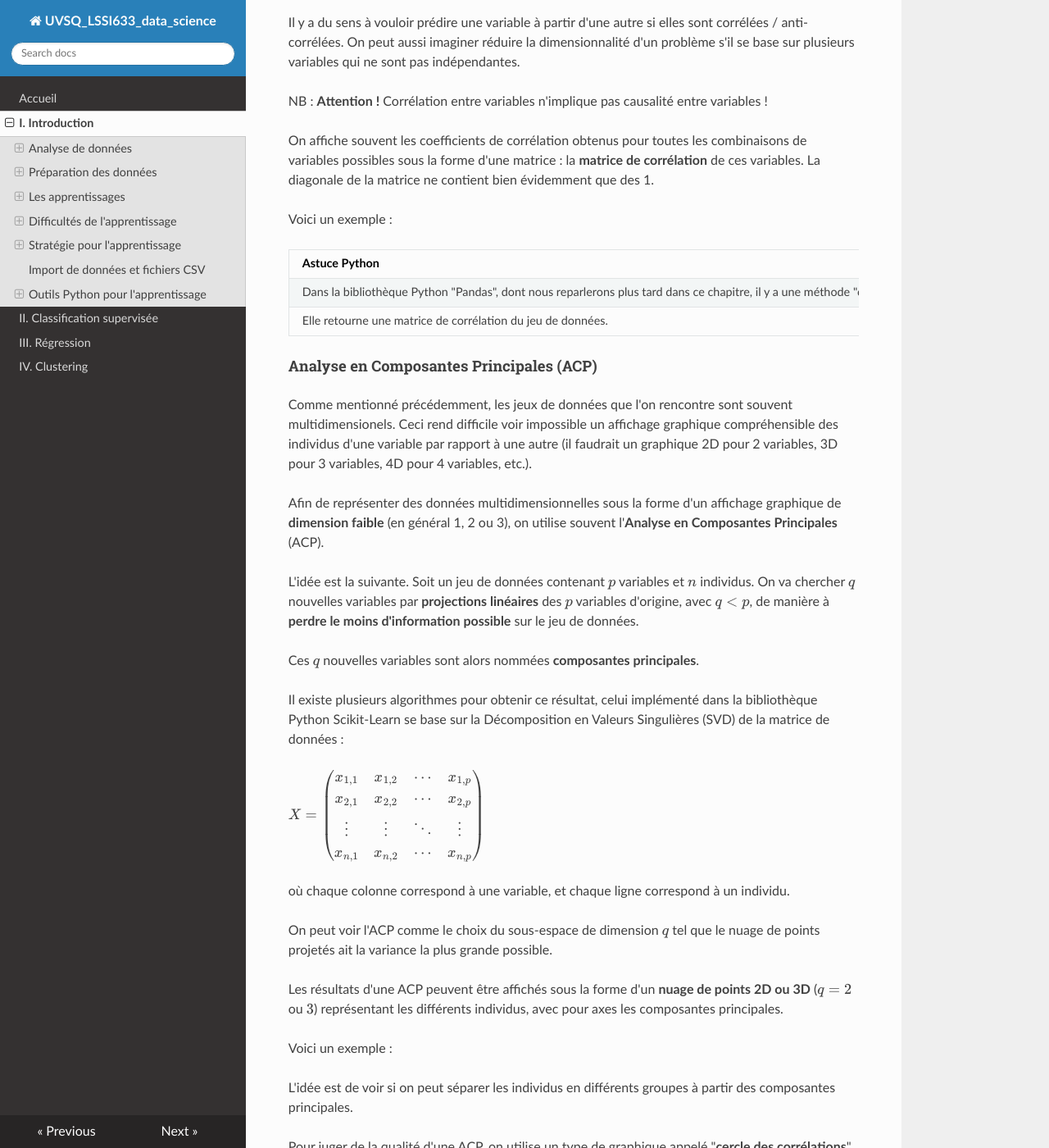
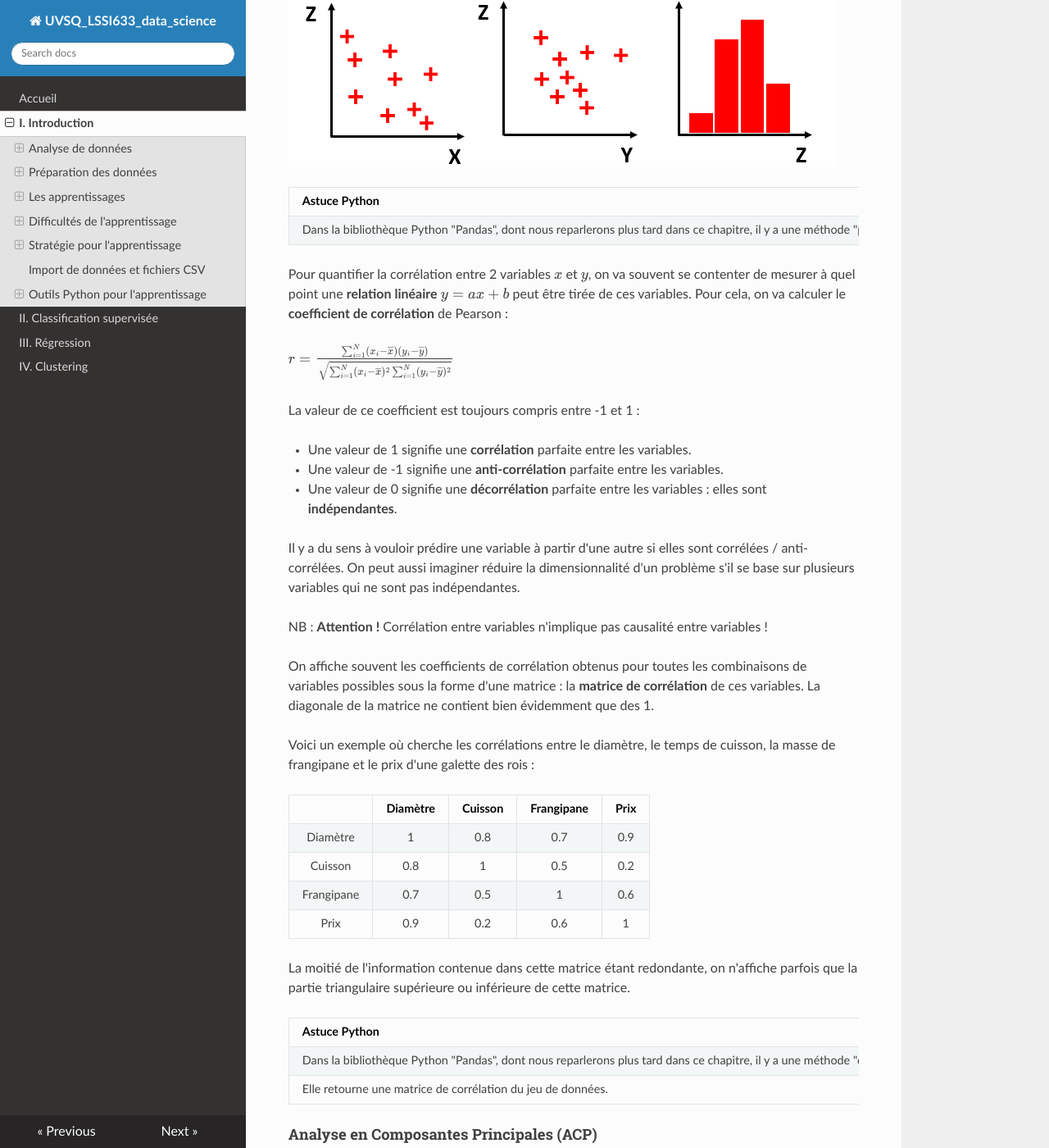
Before and after one commit to NicOudart/UVSQ_LSSI633_data_science, an MkDocs documentation site: the page built from docs/Chap1_Introduction.md, in a window 1280 px wide and 1400 px high, scrolled down 12425 px. Shown: the whole window at 82% size. Built offline with MkDocs 1.6.1, drawn with Linux system fonts in a browser that asks for light colours; nearby versions of some CDN libraries; some of the changed text lies outside the part shown.

Commit message:
-Adding illustrations to Chapter 1.

```diff
--- a/docs/Chap1_Introduction.md
+++ b/docs/Chap1_Introduction.md
@@ -324,7 +324,7 @@
 
 Voici un exemple :
 
-
+![Matrice de nuages de points](img/Chap1_scatter_matrix.png)
 
 |Astuce Python|
 |:-|
@@ -351,9 +351,16 @@
 On affiche souvent les coefficients de corrélation obtenus pour toutes les combinaisons de variables possibles sous la forme d'une matrice : la **matrice de corrélation** de ces variables.
 La diagonale de la matrice ne contient bien évidemment que des 1.
 
-Voici un exemple :
+Voici un exemple où cherche les corrélations entre le diamètre, le temps de cuisson, la masse de frangipane et le prix d'une galette des rois :
 
+|          |Diamètre|Cuisson|Frangipane|Prix|
+|:--------:|:------:|:-----:|:--------:|:--:|
+|Diamètre  |1       |0.8    |0.7       |0.9 |
+|Cuisson   |0.8     |1      |0.5       |0.2 |
+|Frangipane|0.7     |0.5    |1         |0.6 |
+|Prix      |0.9     |0.2    |0.6       |1   |
 
+La moitié de l'information contenue dans cette matrice étant redondante, on n'affiche parfois que la partie triangulaire supérieure ou inférieure de cette matrice.
 
 |Astuce Python|
 |:-|
@@ -387,11 +394,9 @@
 
 On peut voir l'ACP comme le choix du sous-espace de dimension $q$ tel que le nuage de points projetés ait la variance la plus grande possible.
 
-Les résultats d'une ACP peuvent être affichés sous la forme d'un **nuage de points 2D ou 3D** ($q = 2$ ou $3$) représentant les différents individus, avec pour axes les composantes principales.
+Les résultats d'une ACP peuvent être affichés sous la forme d'un **nuage de points 2D ou 3D** ($q = 2$ ou $3$) représentant les différents individus, avec pour axes les composantes principales :
 
-Voici un exemple :
-
-
+![ACP nuage de points](img/Chap1_ACP_scatter.png)
 
 L'idée est de voir si on peut séparer les individus en différents groupes à partir des composantes principales.
 
@@ -401,7 +406,7 @@
 
 Voici un exemple :
 
-
+![ACP cercle de corrélations](img/Chap1_ACP_cercle_correlations.png)
 
 Un cercle des corrélations permet donc de juger de la corrélation des variables d'origines avec les composantes principales, et de la corrélation des variables d'origine entre elles :
 
```
Also changed, not shown: docs/img/Chap1_ACP_cercle_correlations.png (added), docs/img/Chap1_ACP_scatter.png (added), docs/img/Chap1_scatter_matrix.png (added).
